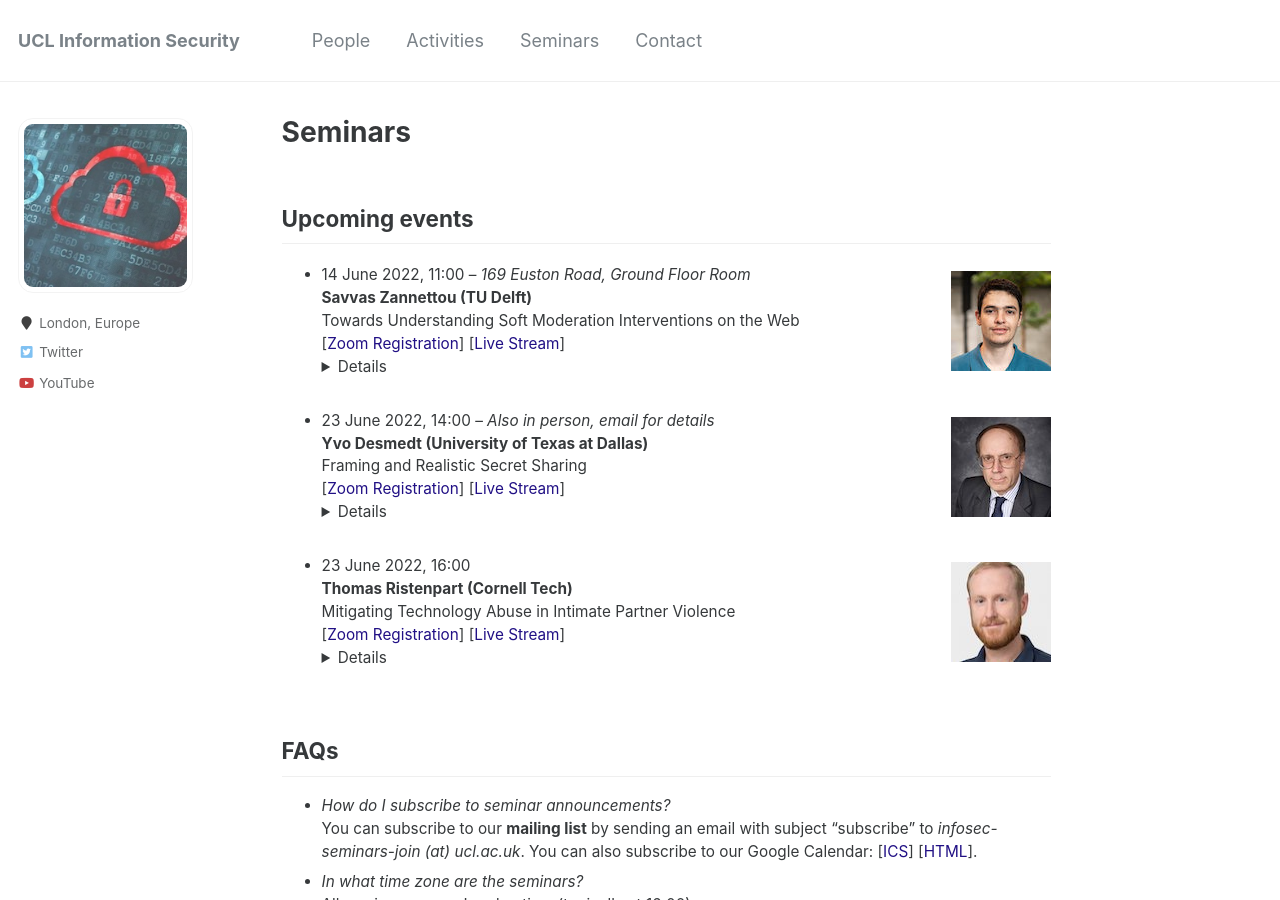
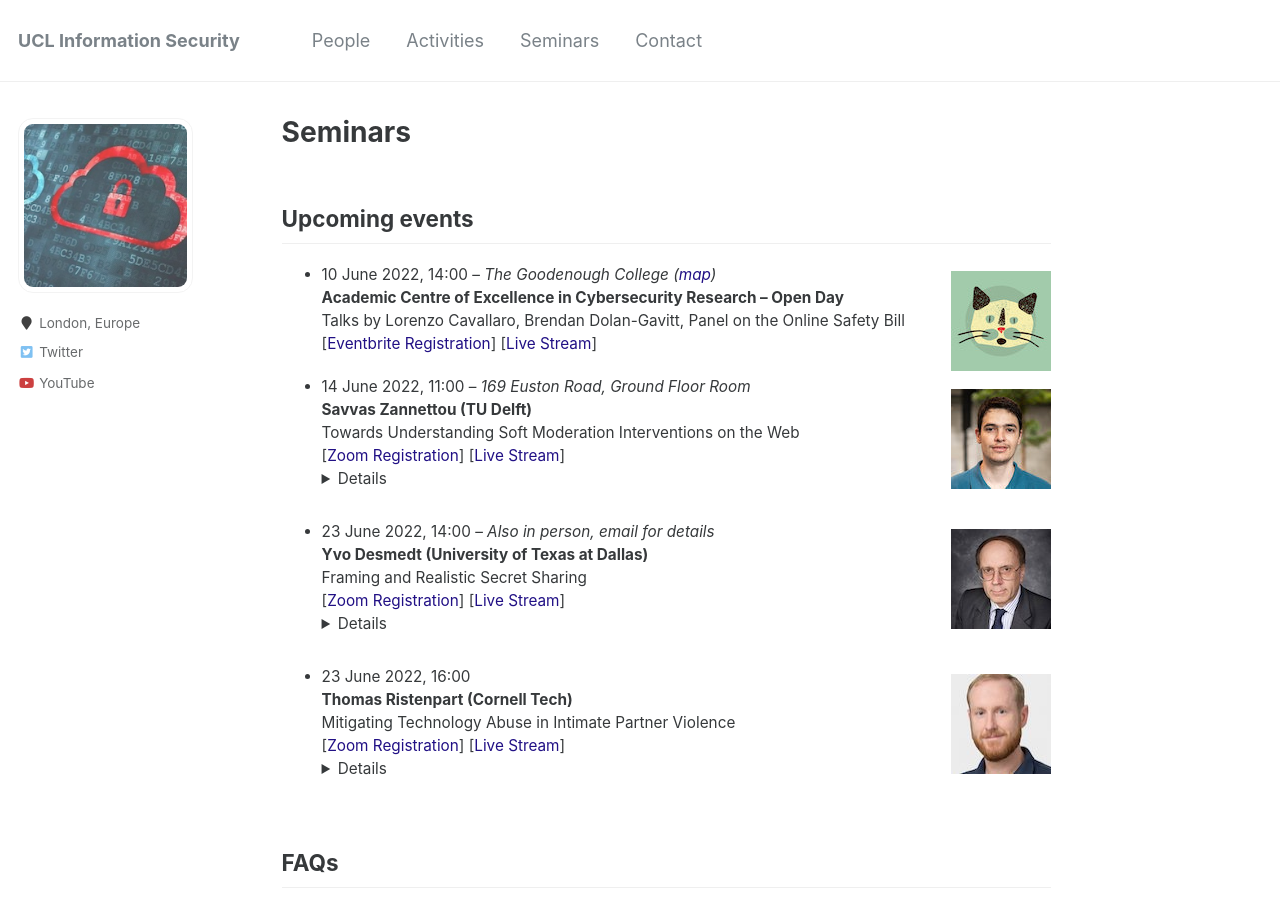
Before and after one commit to uclisec/uclisec.github.io, a Jekyll site: the page built from _pages/seminars.md, in a window 1280 px wide and 900 px high. Built offline with Jekyll 4.4.1, drawn with Linux system fonts in a browser that asks for light colours.

Commit message:
open day

```diff
--- a/_pages/seminars.md
+++ b/_pages/seminars.md
@@ -7,6 +7,13 @@ layout: single
 Upcoming events
 ---
 
+
+<!----->
+<img src="../images/cat.jpg" style="float:right;width:100px;height:100px;margin-top:15px">
+- 10 June 2022, 14:00 &ndash; *The Goodenough College ([map](https://goo.gl/maps/dzcm5BVNA1qy9Ka9A))*
+**Academic Centre of Excellence in Cybersecurity Research -- Open Day**
+Talks by Lorenzo Cavallaro, Brendan Dolan-Gavitt, Panel on the Online Safety Bill
+[[Eventbrite Registration](https://www.eventbrite.co.uk/e/ucl-ace-csr-open-day-2022-registration-338186654387)] [[Live Stream](https://youtu.be/F5N7MFlnG4Y)]
 
 <!----->
 <img src="../images/savvas.jpg" style="float:right;width:100px;height:100px;margin-top:15px">
```
